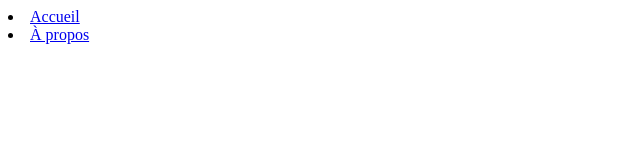
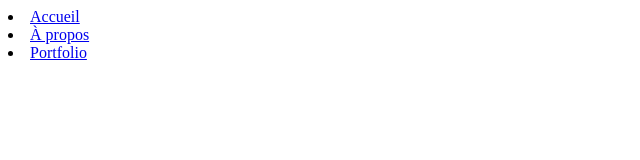
Before and after one commit to jamesdelsoin/veilleExCours2, a plain HTML site: page index.html in a window 1280 px wide. Shown: the full height of the page, 0-640 px from the left. Drawn offline with Linux system fonts and the light colour scheme.

Commit message:
Ajout d'une liste - Portfolio
Ajouter un lien portfolio dans la liste

```diff
--- a/index.html
+++ b/index.html
@@ -6,6 +6,7 @@
 <body>
 		<li><a href="accueil">Accueil</a></li>
 		<li><a href="apropos">À propos</a></li>
+		<li><a href="portfolio">Portfolio</a></li>
 
 	<ul></ul>
 	<footer></footer>
```
